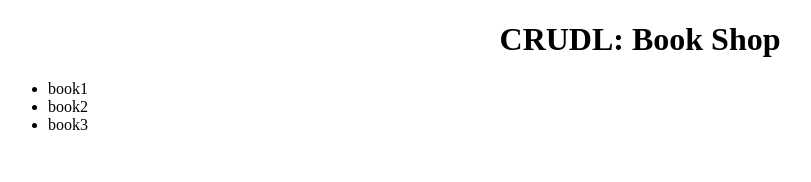
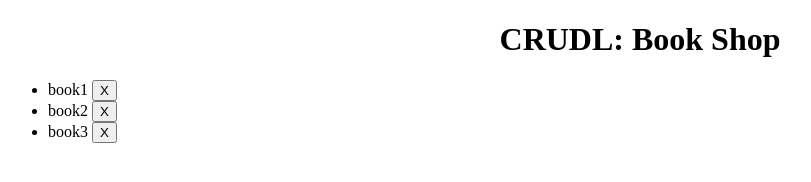
Before and after one commit to Alexlarik/CRUDL-H.M, a plain HTML site: page index.html in a window 1280 px wide. Shown: the whole page, without its empty margins (0-811 px from the left). Drawn offline with Linux system fonts and the light colour scheme.

Commit message:
Modify the index html file and a cancel button for each option, function is still empty

```diff
--- a/index.html
+++ b/index.html
@@ -1,21 +1,33 @@
 <!DOCTYPE html>
 <html lang="en">
+
 <head>
     <meta charset="UTF-8">
     <meta name="viewport" content="width=device-width, initial-scale=1.0">
     <title>CRUDL</title>
     <link rel="stylesheet" href="css/style.css">
 </head>
+
 <body>
     <h1>CRUDL: Book Shop</h1>
 
     <ul>
-        <li>book1</li>
-        <li>book2</li>
-        <li>book3</li>
+        <li>
+            <span>book1</span>
+            <button onclick="onRemoveBook('b101')">X</button>
+        </li>
+        <li>
+            <span>book2</span>
+            <button onclick="onRemoveBook('b102')">X</button>
+        </li>
+        <li>
+            <span>book3</span>
+            <button onclick="onRemoveBook('b103')">X</button>
+        </li>
     </ul>
 
 
     <script src="js/script.js"></script>
 </body>
+
 </html>
```
